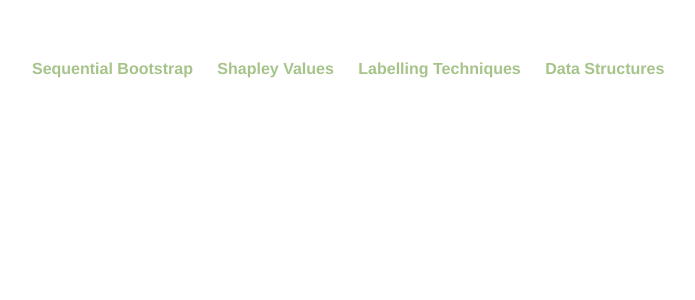
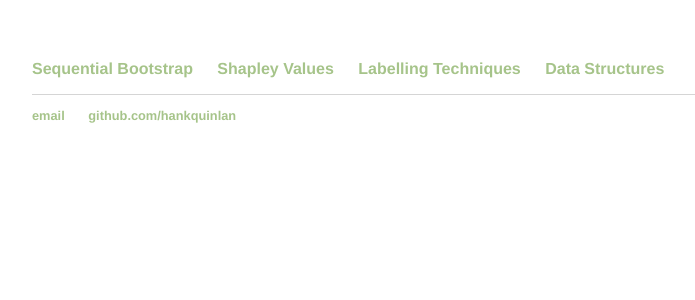
Before and after one commit to vlrie/vlrie.github.io, a Jekyll site: the page built from lectures/index.html, in a window 1280 px wide. Shown: the top 300 px of the page, without its empty margins (160-855 px from the left). Built offline with Jekyll 4.4.1, drawn with Linux system fonts in a browser that asks for light colours.

Commit message:
Update lectures.html

```diff
--- a/_layouts/lectures.html
+++ b/_layouts/lectures.html
@@ -14,3 +14,16 @@
 	        		<li><a href="/lectures/data_structures.pdf">Data Structures</a></li>
 	    		</ul>
 			</nav>
+			<div class="container">
+
+			{{ content }}
+
+			</div><!-- /.container -->
+			<footer>
+	    		<ul>
+	        		<li><a href="mailto:hankquinlanhub@gmail.com">email</a></li>
+	        		<li><a href="https://github.com/hankquinlan">github.com/hankquinlan</a></li>
+				</ul>
+			</footer>
+		</body>
+	</html>
```
